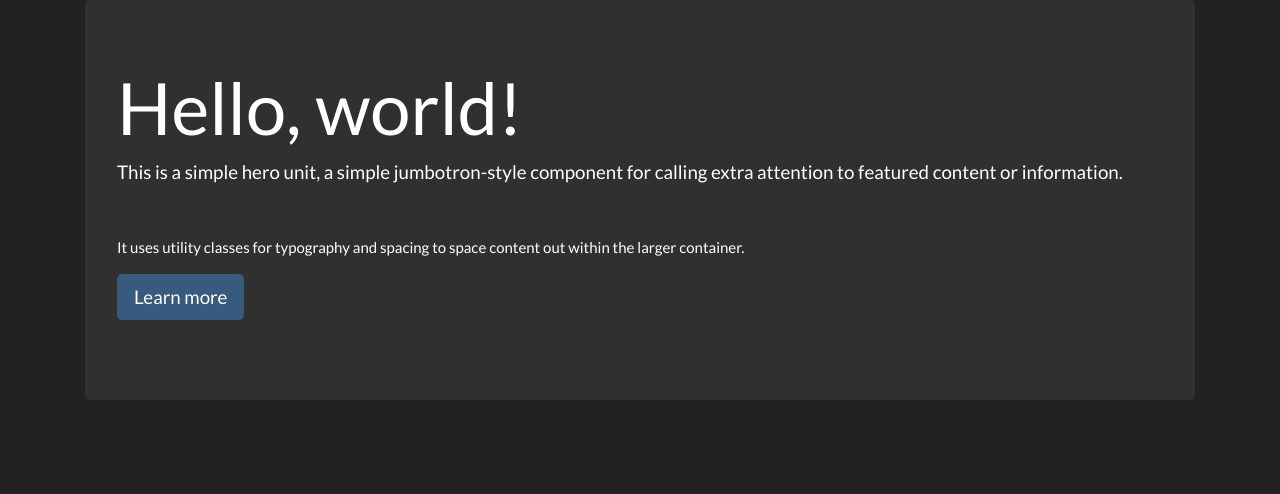
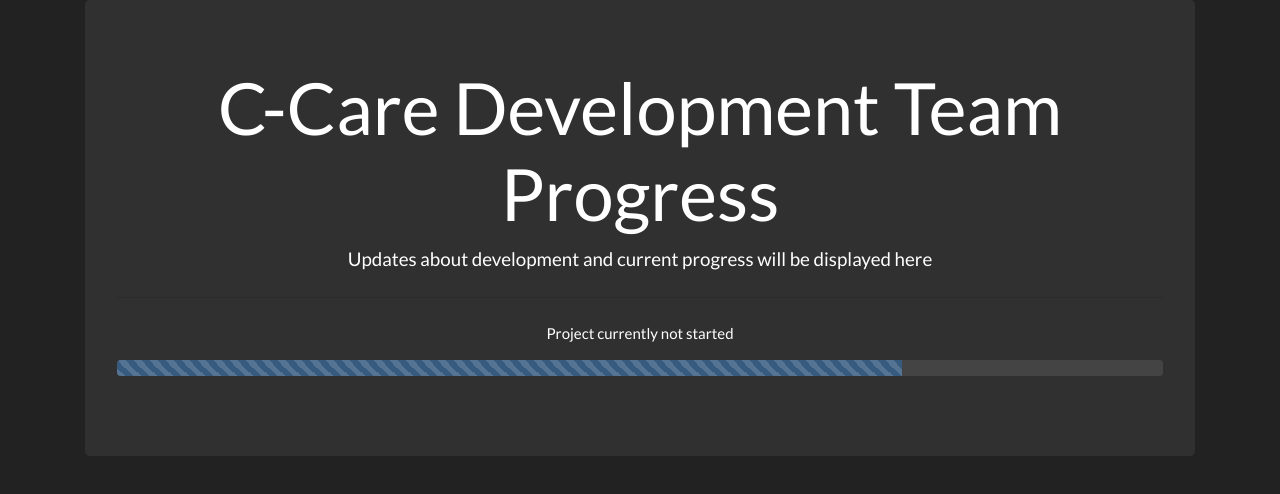
Before and after one commit to Jobenland/Jobenland.github.io, a plain HTML site: page index.html in a window 1280 px wide. Drawn offline with nearby package versions, Linux system fonts and the light colour scheme.

Commit message:
added progress bar

```diff
--- a/index.html
+++ b/index.html
@@ -8,14 +8,16 @@
 </head>
 
 <body>
-    <div class="container mb-5">
-        <div class="jumbotron">
-            <h1 class="display-3">Hello, world!</h1>
-            <p class="lead">This is a simple hero unit, a simple jumbotron-style component for calling extra attention to featured content or information.</p>
+    <div class="container mb-5 mt-7">
+        <div class="jumbotron text-center">
+            <h1 class="display-3">C-Care Development Team Progress</h1>
+            <p class="lead">Updates about development and current progress will be displayed here</p>
             <hr class="my-4">
-            <p>It uses utility classes for typography and spacing to space content out within the larger container.</p>
+            <p>Project currently not started</p>
             <p class="lead">
-                <a class="btn btn-primary btn-lg" href="#" role="button">Learn more</a>
+                <div class="progress">
+                    <div class="progress-bar progress-bar-striped progress-bar-animated" role="progressbar" aria-valuenow="75" aria-valuemin="0" aria-valuemax="100" style="width: 75%"></div>
+                </div>
             </p>
         </div>
     </div>
```
